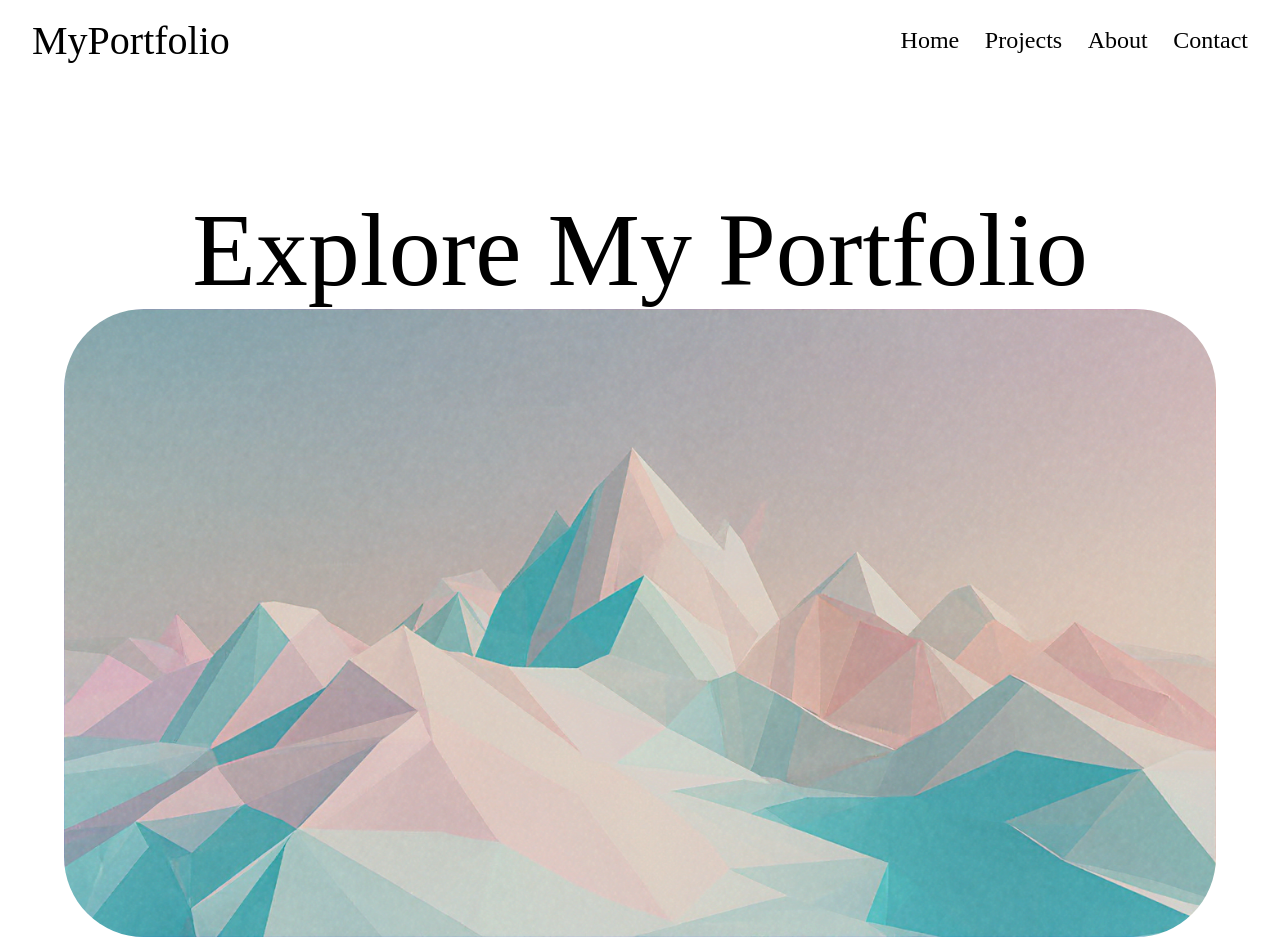
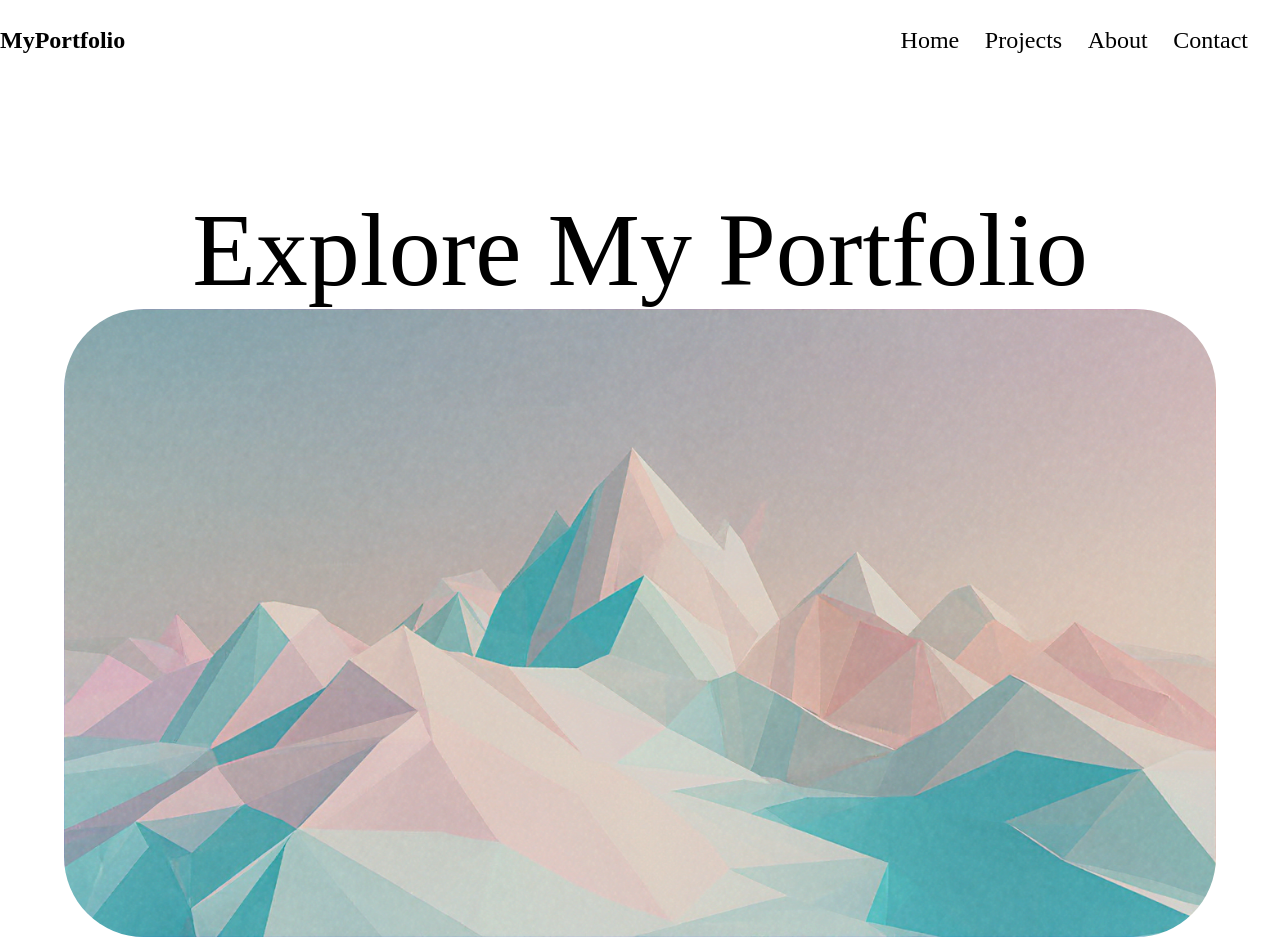
Before and after one commit to ashrith-07/S-W-Project, a plain HTML site: page index.html in a window 1280 px wide. Shown: the top 937 px of the page. Drawn offline with Linux system fonts and the light colour scheme.

Commit message:
Final Commiot

```diff
--- a/index.html
+++ b/index.html
@@ -10,7 +10,7 @@
 <body>
     <div id="main">
         <nav>
-            <h2><a>MyPortfolio</a></h2>
+            <h2>MyPortfolio</h2>
             <div class="links">
                 <h4>Home</h4>
                 <h4>Projects</h4>
```
